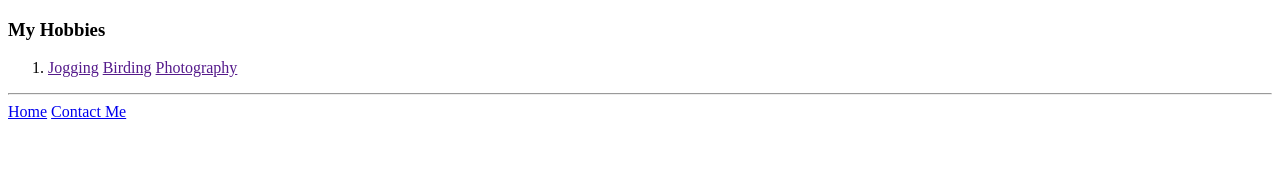
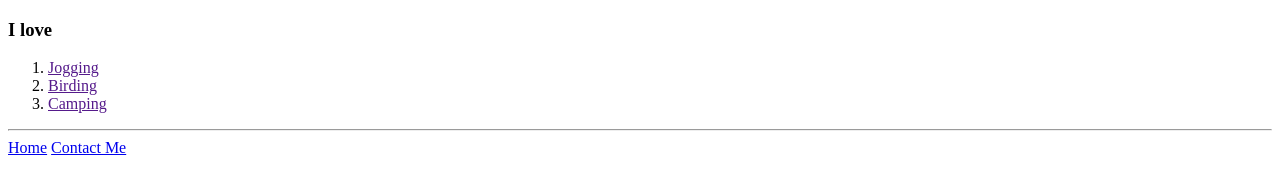
Before and after one commit to LizeDeirino/cv, a plain HTML site: page hobbies.html in a window 1280 px wide. Drawn offline with Linux system fonts and the light colour scheme.

Commit message:
Add <li> to ordered list

```diff
--- a/hobbies.html
+++ b/hobbies.html
@@ -9,12 +9,16 @@
 </head>
 
 <body>
-    <h3>My Hobbies</h3>
+    <h3>I love</h3>
     <ol>
         <li>
             <a href="">Jogging</a>
+        </li>
+        <li>
             <a href="">Birding</a>
-            <a href="">Photography</a>
+        </li>
+        <li>
+            <a href="">Camping</a>
         </li>
     </ol>
     <hr>
```
